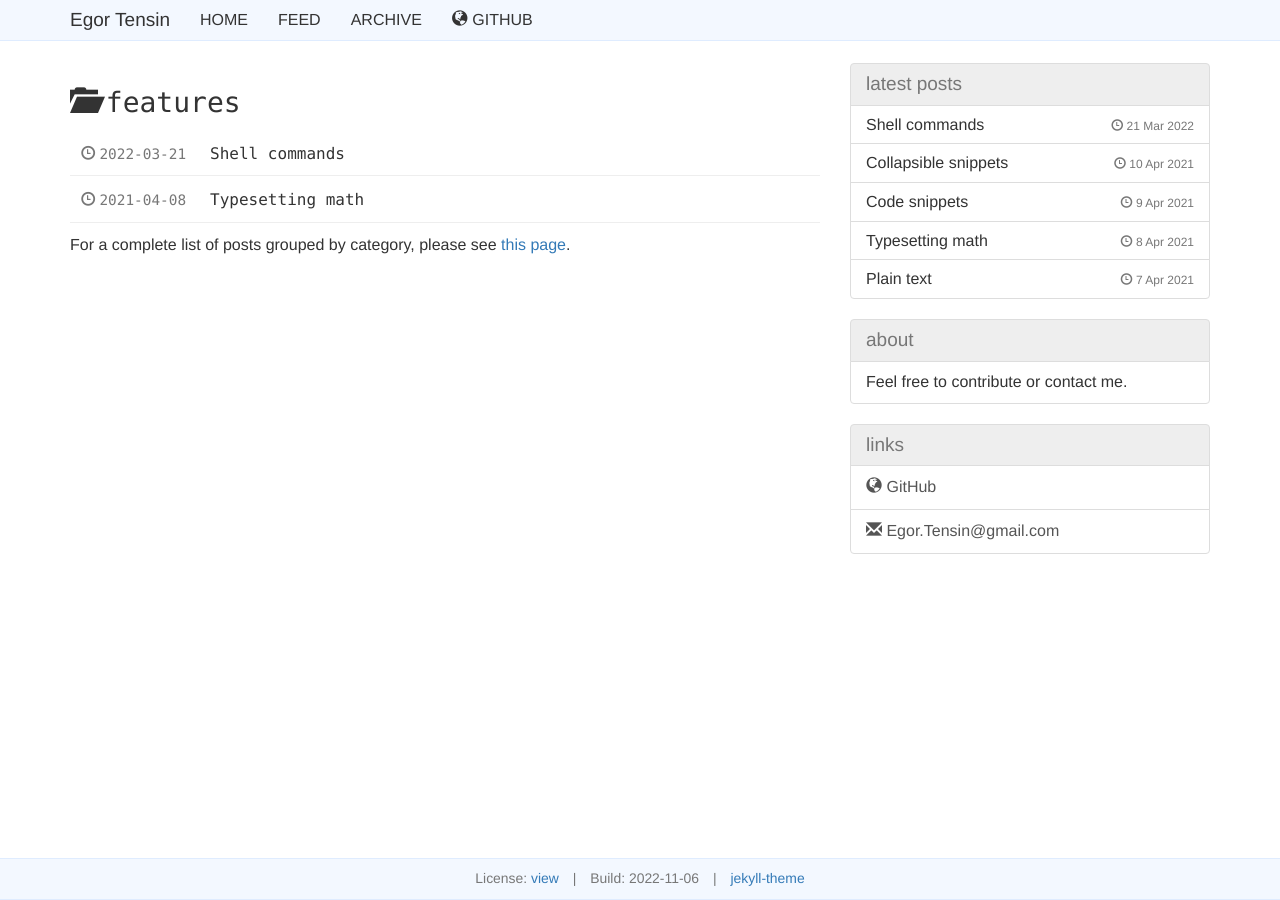
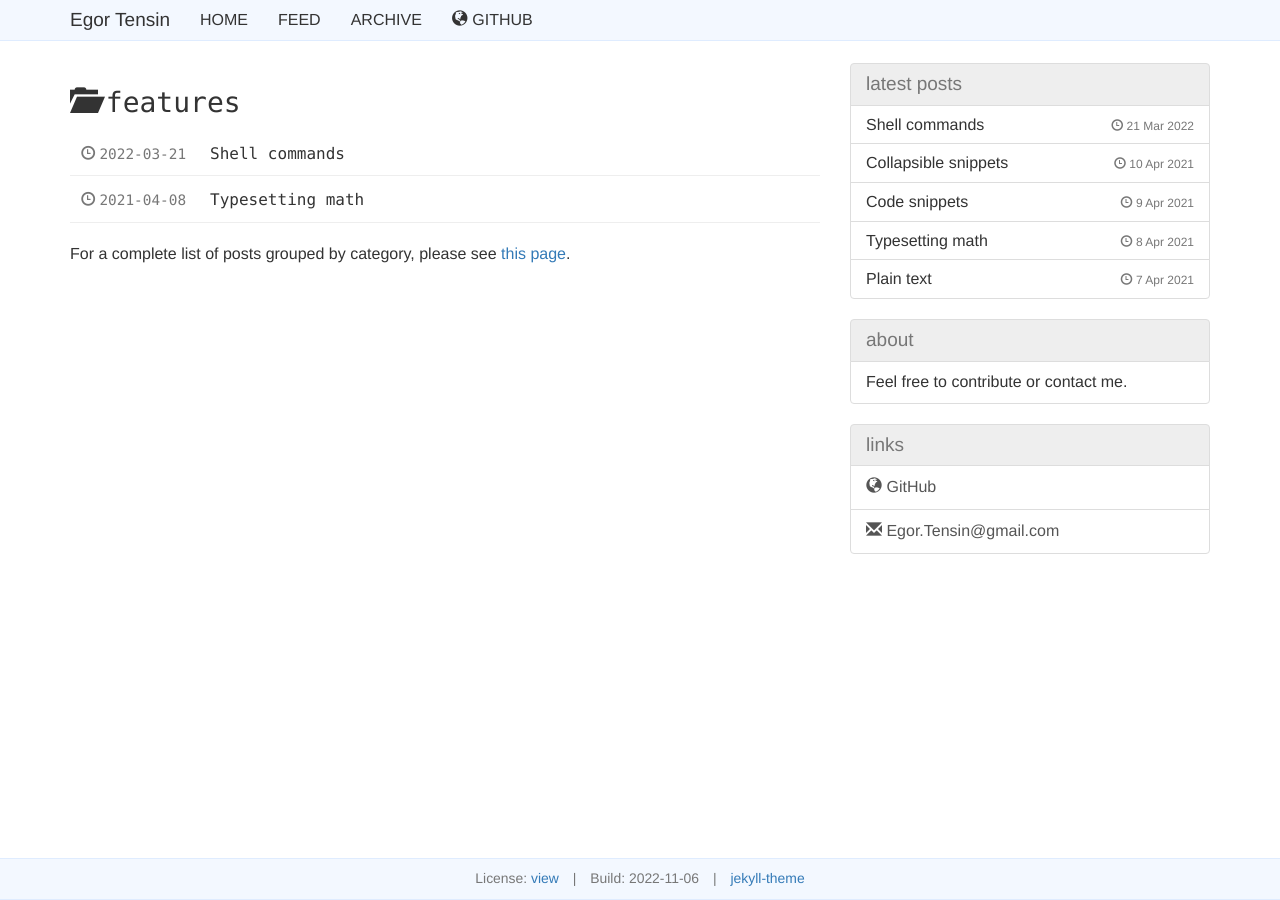
Before and after one commit to egor-tensin/jekyll-theme, a Jekyll site: the page built from features/index.html, in a window 1280 px wide. Built offline with Jekyll 4.4.1, drawn with Linux system fonts in a browser that asks for light colours; the repository's description, which GitHub fills in, is left out.

Commit message:
posts: adjust margin after feed

```diff
--- a/assets/css/jekyll-theme/posts.css
+++ b/assets/css/jekyll-theme/posts.css
@@ -23,13 +23,13 @@
 
 /* Add some margin after the last .feed-entry. */
 .feed-entry {
-  margin-bottom: 11px;
+  margin-bottom: 20px;
 }
 .feed-entry + .feed-entry {
-  margin-top: -11px;
+  margin-top: -20px;
 }
 .pagination {
-  margin-top: 11px;
+  margin-top: 0;
 }
 
 .feed-entry {
```
